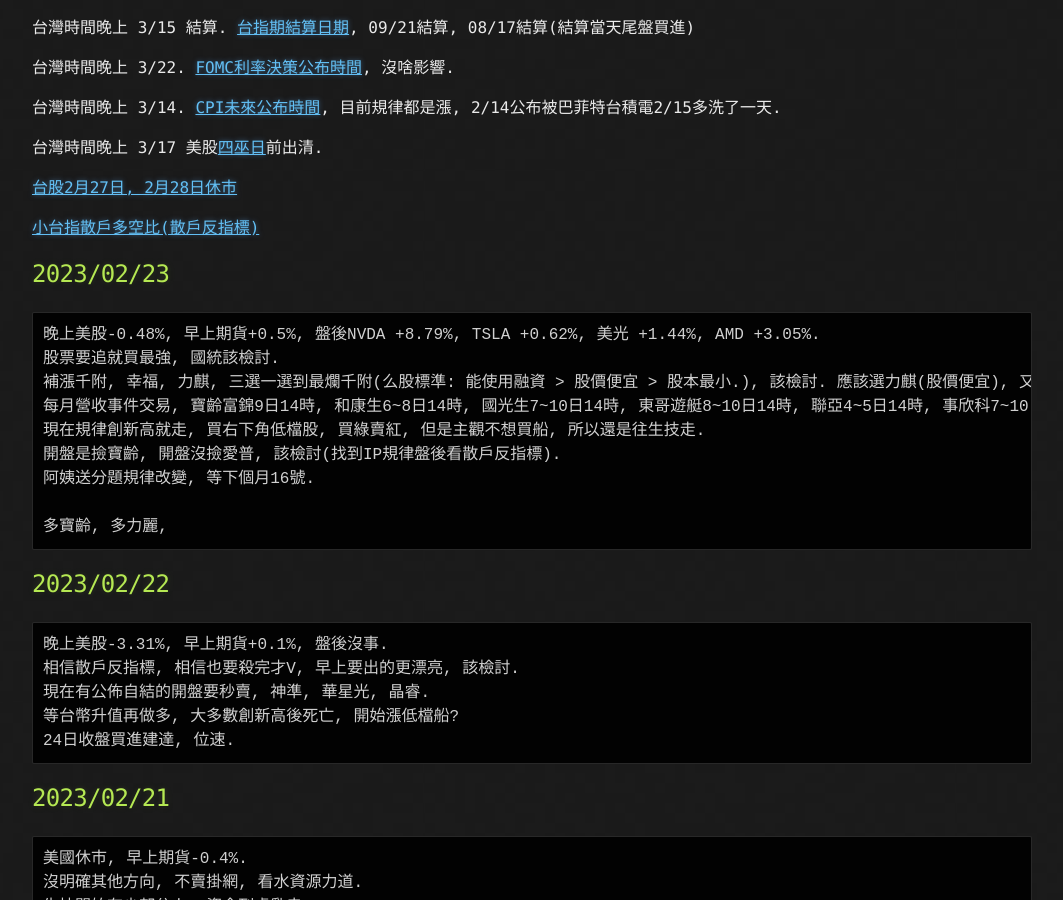
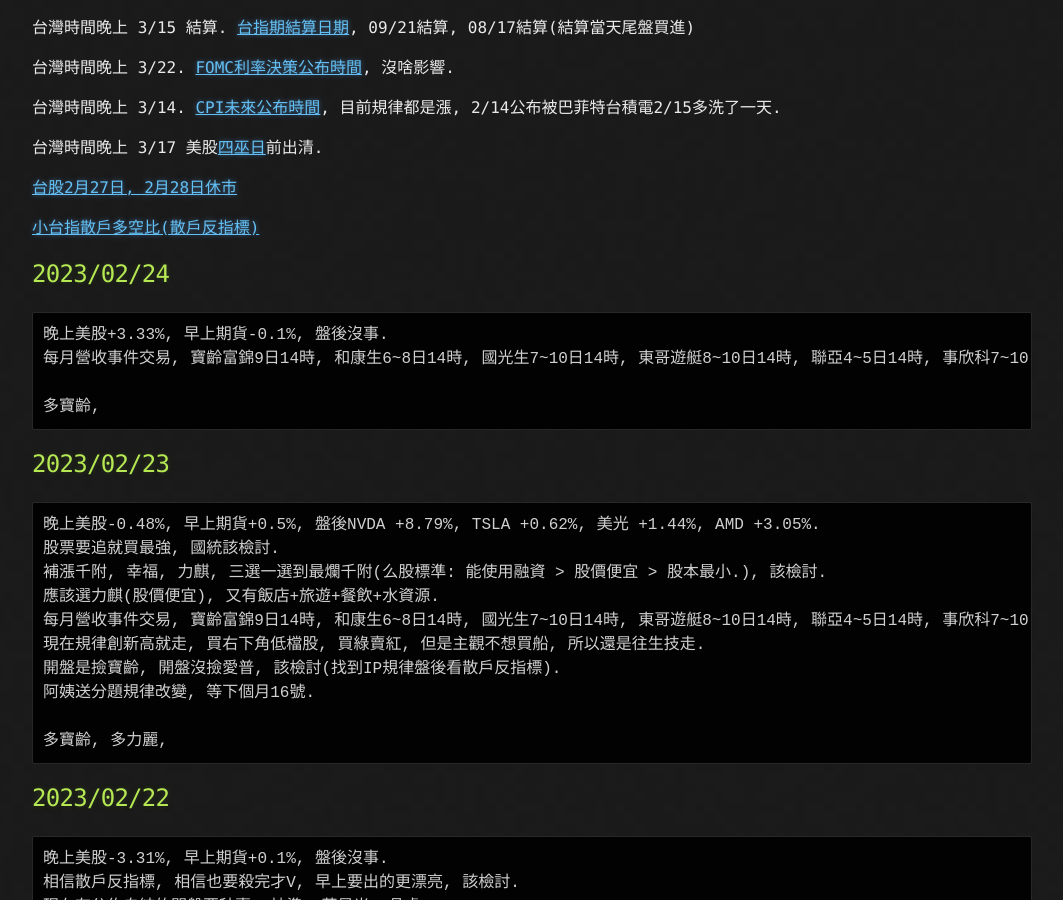
Before and after one commit to lepg5487/Stock_God, a Jekyll site: the page built from index.md, in a window 1280 px wide and 900 px high, scrolled down 362 px. Shown: the whole window, without its empty margins (108-1171 px from the left). Built offline with Jekyll 4.4.1, drawn with Linux system fonts in a browser that asks for light colours; our own code applies the rules of GitHub Pages for plain Markdown files.

Commit message:
Update index.md

````diff
--- a/index.md
+++ b/index.md
@@ -20,11 +20,20 @@
 
 [小台指散戶多空比(散戶反指標)](https://www.macromicro.me/charts/20069/tw-mtx-long-to-short-ratio-of-individual-player)
 
+## 2023/02/24
+```
+晚上美股+3.33%, 早上期貨-0.1%, 盤後沒事.
+每月營收事件交易, 寶齡富錦9日14時, 和康生6~8日14時, 國光生7~10日14時, 東哥遊艇8~10日14時, 聯亞4~5日14時, 事欣科7~10日14時.
+
+多寶齡,
+```
+
 ## 2023/02/23
 ```
 晚上美股-0.48%, 早上期貨+0.5%, 盤後NVDA +8.79%, TSLA +0.62%, 美光 +1.44%, AMD +3.05%.
 股票要追就買最強, 國統該檢討.
-補漲千附, 幸福, 力麒, 三選一選到最爛千附(么股標準: 能使用融資 > 股價便宜 > 股本最小.), 該檢討. 應該選力麒(股價便宜), 又有飯店+旅遊+餐飲+水資源.
+補漲千附, 幸福, 力麒, 三選一選到最爛千附(么股標準: 能使用融資 > 股價便宜 > 股本最小.), 該檢討.
+應該選力麒(股價便宜), 又有飯店+旅遊+餐飲+水資源.
 每月營收事件交易, 寶齡富錦9日14時, 和康生6~8日14時, 國光生7~10日14時, 東哥遊艇8~10日14時, 聯亞4~5日14時, 事欣科7~10日14時.
 現在規律創新高就走, 買右下角低檔股, 買綠賣紅, 但是主觀不想買船, 所以還是往生技走.
 開盤是撿寶齡, 開盤沒撿愛普, 該檢討(找到IP規律盤後看散戶反指標).
````
